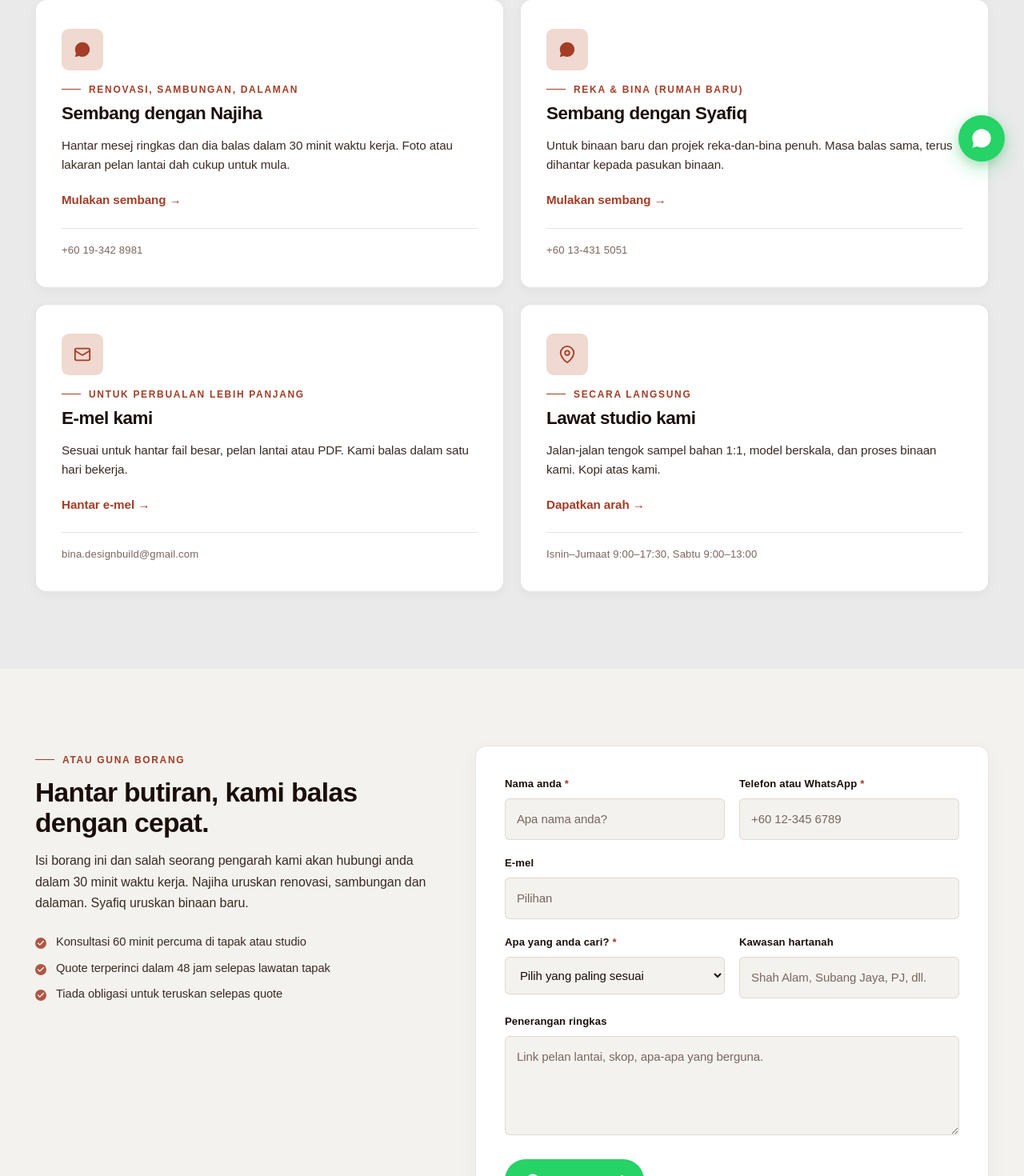
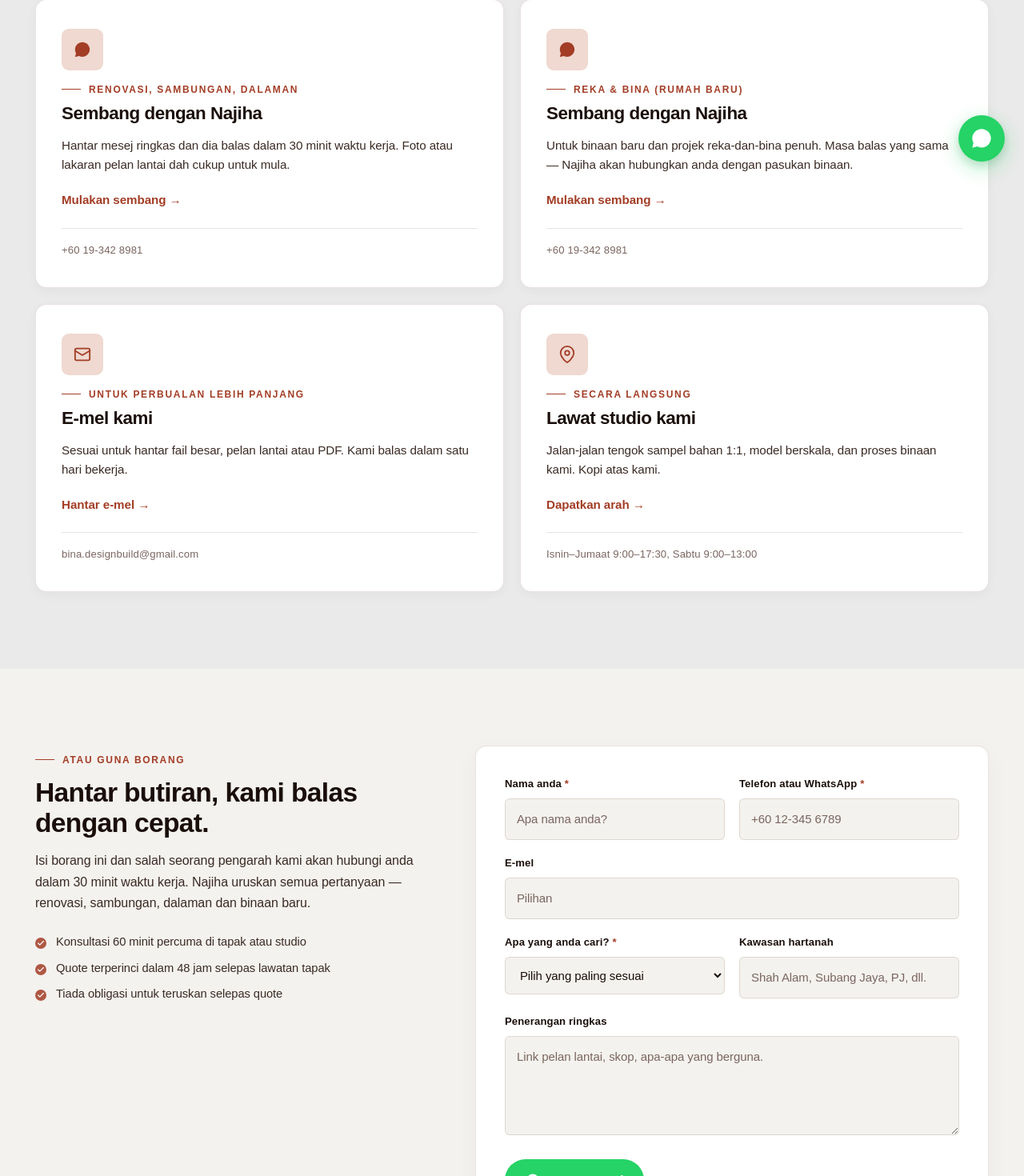
Before and after one commit to Naim3097/BINA, a Next.js app: page /ms/contact in a window 1280 px wide. Shown: the part 574-2044 px from the top of the page at 80% size. Built offline with nearby package versions, Linux system fonts and the light colour scheme.

Commit message:
Route all WhatsApp buttons to Najiha; fix BM contact labels; remove Syafiq from header drawer

```diff
--- a/app/(frontend)/contact/page.tsx
+++ b/app/(frontend)/contact/page.tsx
@@ -8,7 +8,7 @@ import ContactForm from "@/components/ContactForm";
 export const metadata: Metadata = {
   title: "Contact BINA+ — Talk to Us, Email, or Visit the Studio",
   description:
-    "Get in touch with BINA+ Design & Build. Message Najiha (renovation, extension, interior) or Syafiq (design & build), email, or visit our Shah Alam studio.",
+    "Get in touch with BINA+ Design & Build. Message Najiha on WhatsApp for renovation, extension, interior and new design & build projects, email, or visit our Shah Alam studio.",
   alternates: {
     canonical: "/contact",
     languages: {
@@ -27,7 +27,7 @@ export const metadata: Metadata = {
 const NAJIHA_WA = `https://wa.me/60193428981?text=${encodeURIComponent(
   "Hi BINA+! I'd like to chat about a renovation, extension or interior project."
 )}`;
-const SYAFIQ_WA = `https://wa.me/60134315051?text=${encodeURIComponent(
+const SYAFIQ_WA = `https://wa.me/60193428981?text=${encodeURIComponent(
   "Hi BINA+! I'd like to chat about a new design & build project."
 )}`;
 const MAPS_URL =
@@ -102,10 +102,10 @@ export default function ContactEn() {
                   </svg>
                 </div>
                 <span className="eyebrow">Design &amp; build (new home)</span>
-                <h3>Chat with Syafiq</h3>
+                <h3>Chat with Najiha</h3>
                 <p>
-                  For new builds and full design-and-build projects. Same response time, routed
-                  straight to the build team.
+                  For new builds and full design-and-build projects. Same fast response — Najiha
+                  will route you to the build team.
                 </p>
                 <a
                   href={SYAFIQ_WA}
@@ -115,7 +115,7 @@ export default function ContactEn() {
                 >
                   Start a chat →
                 </a>
-                <span className="contact-method__sub">+60 13-431 5051</span>
+                <span className="contact-method__sub">+60 19-342 8981</span>
               </Reveal>
 
               <Reveal as="article" delay={2} className="contact-method">
@@ -175,8 +175,8 @@ export default function ContactEn() {
                 <h2>Send your details, we&apos;ll reply fast.</h2>
                 <p>
                   Fill it out and one of our directors will reach out within 30 minutes during
-                  business hours. Najiha handles renovation, extension and interior. Syafiq
-                  handles new builds.
+                  business hours. Najiha handles all enquiries — renovation, extension, interior
+                  and new builds.
                 </p>
                 <ul className="contact-form-perks">
                   <li>Free 60-minute consultation on site or at the studio</li>
--- a/app/(frontend)/ms/contact/page.tsx
+++ b/app/(frontend)/ms/contact/page.tsx
@@ -9,7 +9,7 @@ import LangSetter from "@/components/LangSetter";
 export const metadata: Metadata = {
   title: "Hubungi BINA+ — Sembang, E-mel, atau Lawat Studio",
   description:
-    "Hubungi BINA+ Reka & Bina. Hantar mesej kepada Najiha (renovasi, sambungan, dalaman) atau Syafiq (reka & bina), e-mel, atau lawat studio kami di Shah Alam.",
+    "Hubungi BINA+ Reka & Bina. Hantar mesej kepada Najiha melalui WhatsApp untuk renovasi, sambungan, dalaman dan reka & bina baru, e-mel, atau lawat studio kami di Shah Alam.",
   alternates: {
     canonical: "/ms/contact",
     languages: {
@@ -30,7 +30,7 @@ export const metadata: Metadata = {
 const NAJIHA_WA = `https://wa.me/60193428981?text=${encodeURIComponent(
   "Hai BINA+! Saya nak borak pasal projek renovasi, sambungan atau dalaman."
 )}`;
-const SYAFIQ_WA = `https://wa.me/60134315051?text=${encodeURIComponent(
+const SYAFIQ_WA = `https://wa.me/60193428981?text=${encodeURIComponent(
   "Hai BINA+! Saya nak borak pasal projek reka & bina rumah baru."
 )}`;
 const MAPS_URL =
@@ -106,10 +106,10 @@ export default function ContactMs() {
                   </svg>
                 </div>
                 <span className="eyebrow">Reka &amp; bina (rumah baru)</span>
-                <h3>Sembang dengan Syafiq</h3>
+                <h3>Sembang dengan Najiha</h3>
                 <p>
-                  Untuk binaan baru dan projek reka-dan-bina penuh. Masa balas sama, terus dihantar
-                  kepada pasukan binaan.
+                  Untuk binaan baru dan projek reka-dan-bina penuh. Masa balas yang sama — Najiha
+                  akan hubungkan anda dengan pasukan binaan.
                 </p>
                 <a
                   href={SYAFIQ_WA}
@@ -119,7 +119,7 @@ export default function ContactMs() {
                 >
                   Mulakan sembang →
                 </a>
-                <span className="contact-method__sub">+60 13-431 5051</span>
+                <span className="contact-method__sub">+60 19-342 8981</span>
               </Reveal>
 
               <Reveal as="article" delay={2} className="contact-method">
@@ -179,8 +179,8 @@ export default function ContactMs() {
                 <h2>Hantar butiran, kami balas dengan cepat.</h2>
                 <p>
                   Isi borang ini dan salah seorang pengarah kami akan hubungi anda dalam 30 minit
-                  waktu kerja. Najiha uruskan renovasi, sambungan dan dalaman. Syafiq uruskan
-                  binaan baru.
+                  waktu kerja. Najiha uruskan semua pertanyaan — renovasi, sambungan, dalaman
+                  dan binaan baru.
                 </p>
                 <ul className="contact-form-perks">
                   <li>Konsultasi 60 minit percuma di tapak atau studio</li>
--- a/components/ContactForm.tsx
+++ b/components/ContactForm.tsx
@@ -4,7 +4,6 @@ import { useState, type FormEvent } from "react";
 import type { Locale } from "@/lib/dict";
 
 const WA_NAJIHA = "60193428981";
-const WA_SYAFIQ = "60134315051";
 
 const COPY = {
   en: {
@@ -102,10 +101,8 @@ export default function ContactForm({ locale }: { locale: Locale }) {
     }
     const text = lines.join("\n");
 
-    // Route new-build leads to Syafiq, everything else to Najiha
-    const isNewBuild = /design.*build|reka.*bina/i.test(interest);
-    const phoneNo = isNewBuild ? WA_SYAFIQ : WA_NAJIHA;
-    const url = `https://wa.me/${phoneNo}?text=${encodeURIComponent(text)}`;
+    // Route all leads to Najiha
+    const url = `https://wa.me/${WA_NAJIHA}?text=${encodeURIComponent(text)}`;
 
     setState("ok");
     setWaUrl(url);
--- a/components/Header.tsx
+++ b/components/Header.tsx
@@ -159,7 +159,6 @@ export default function Header({ locale, altHref, selfHref, current }: Props) {
         </div>
         <div className="drawer__foot">
           <a href="tel:+60193428981">{d.drawerFoot.principal}</a>
-          <a href="tel:+60134315051">{d.drawerFoot.secondary}</a>
           <a href="mailto:bina.designbuild@gmail.com">bina.designbuild@gmail.com</a>
         </div>
       </aside>
--- a/lib/dict.ts
+++ b/lib/dict.ts
@@ -66,11 +66,11 @@ export const dict = {
       copyright: "BINA+ Reka & Bina · bina.byboxup. Hak cipta terpelihara.",
       privacy: "Privasi",
       terms: "Terma",
-      contactPrincipal: "Syafiq · +60 19-342 8981",
+      contactPrincipal: "Najiha · +60 19-342 8981",
       contactSecondary: "Syafiq · +60 13-431 5051",
     },
     drawerFoot: {
-      principal: "+60 19-342 8981 (Syafiq)",
+      principal: "+60 19-342 8981 (Najiha)",
       secondary: "+60 13-431 5051 (Syafiq)",
     },
     lang: {
--- a/public/lp-renovation.html
+++ b/public/lp-renovation.html
@@ -845,7 +845,7 @@
 
   // WhatsApp URL builder
   var WA_NAJIHA = '60193428981';
-  var WA_SYAFIQ = '60134315051';
+  var WA_SYAFIQ = '60193428981';
   function buildWaUrl(pkg, contact){
     var phone = contact === 'syafiq' ? WA_SYAFIQ : WA_NAJIHA;
     var src = utms.utm_source ? (' Source: ' + utms.utm_source + (utms.utm_campaign ? ', ' + utms.utm_campaign : '') + (utms.utm_content ? ', ' + utms.utm_content : '')) : '';
```
